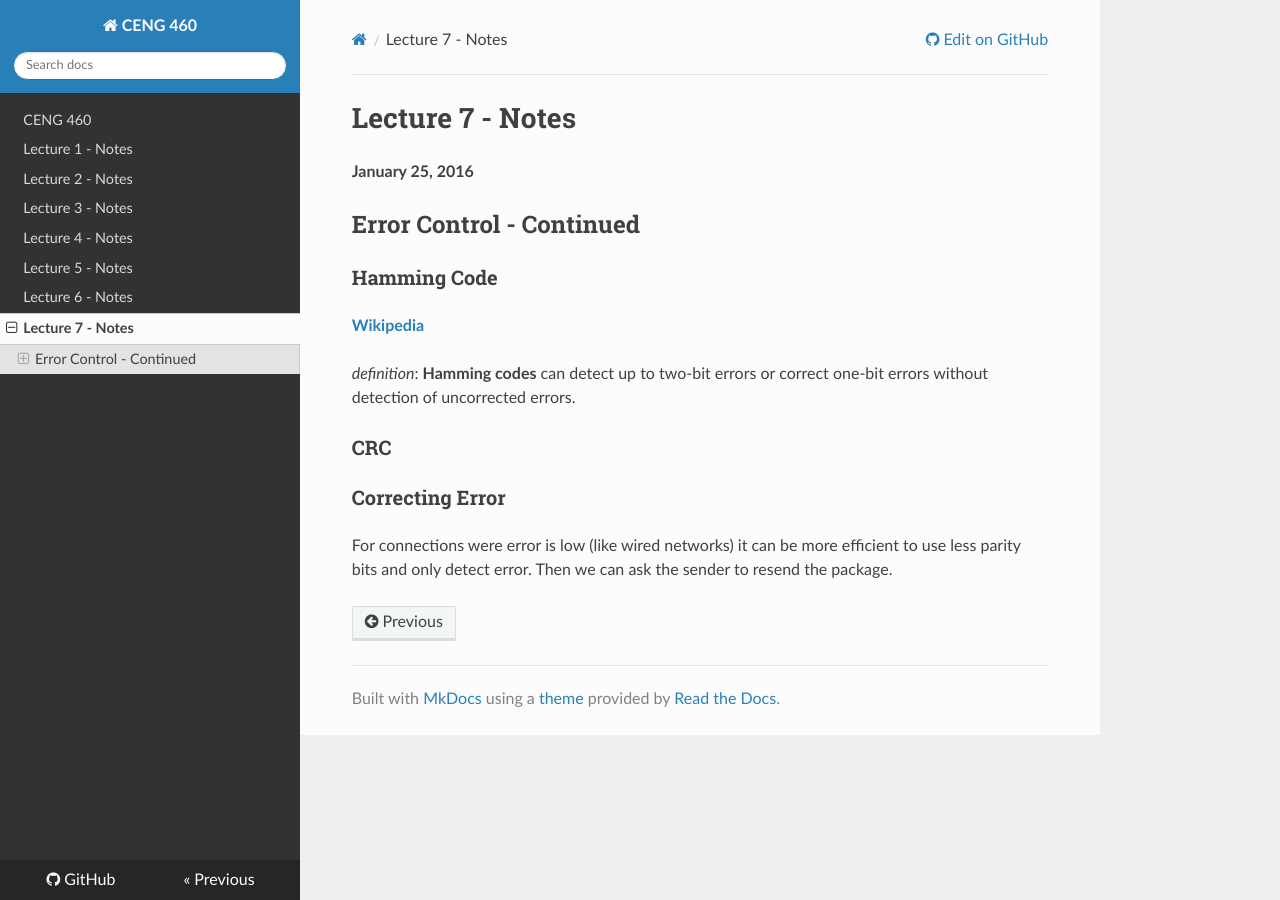
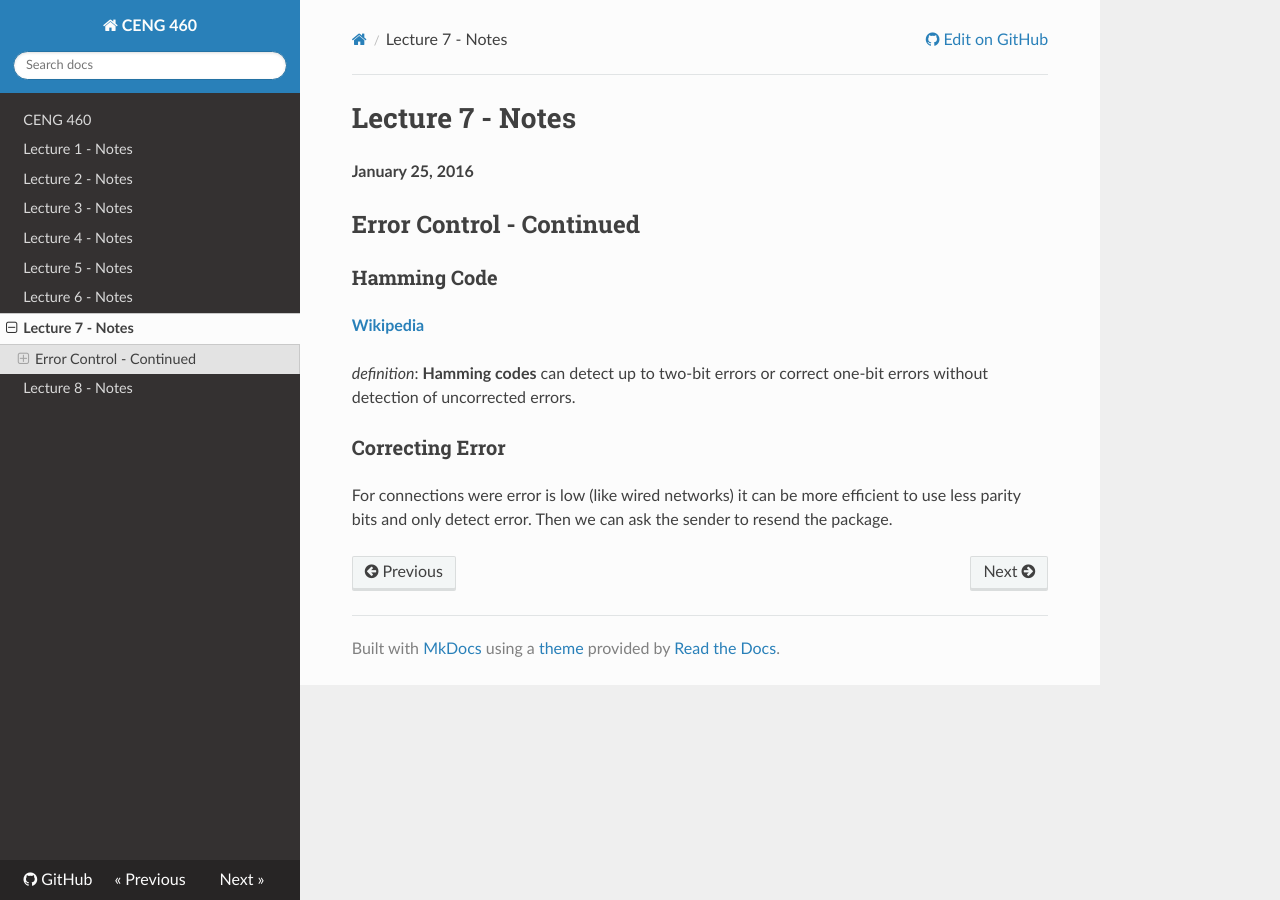
Before and after one commit to UVicNotes/CENG-460, an MkDocs documentation site: the page built from Notes/2016-01-25.md, in a window 1280 px wide. Built offline with MkDocs 1.6.1, drawn with Linux system fonts in a browser that asks for light colours; nearby versions of some CDN libraries.

Commit message:
Notes for Monday sorta

```diff
--- a/Notes/2016-01-25.md
+++ b/Notes/2016-01-25.md
@@ -10,8 +10,6 @@
 
 _definition_: __Hamming codes__ can detect up to two-bit errors or correct one-bit errors without detection of uncorrected errors.
 
-### CRC
-
 ### Correcting Error
 
 For connections were error is low (like wired networks) it can be more efficient to use less parity bits and only detect error. Then we can ask the sender to resend the package.
--- /dev/null
+++ b/Notes/2016-02-01.md
@@ -0,0 +1,5 @@
+# Lecture 8 - Notes
+
+**February 1, 2016**
+
+Didn't know what to write down...
```
